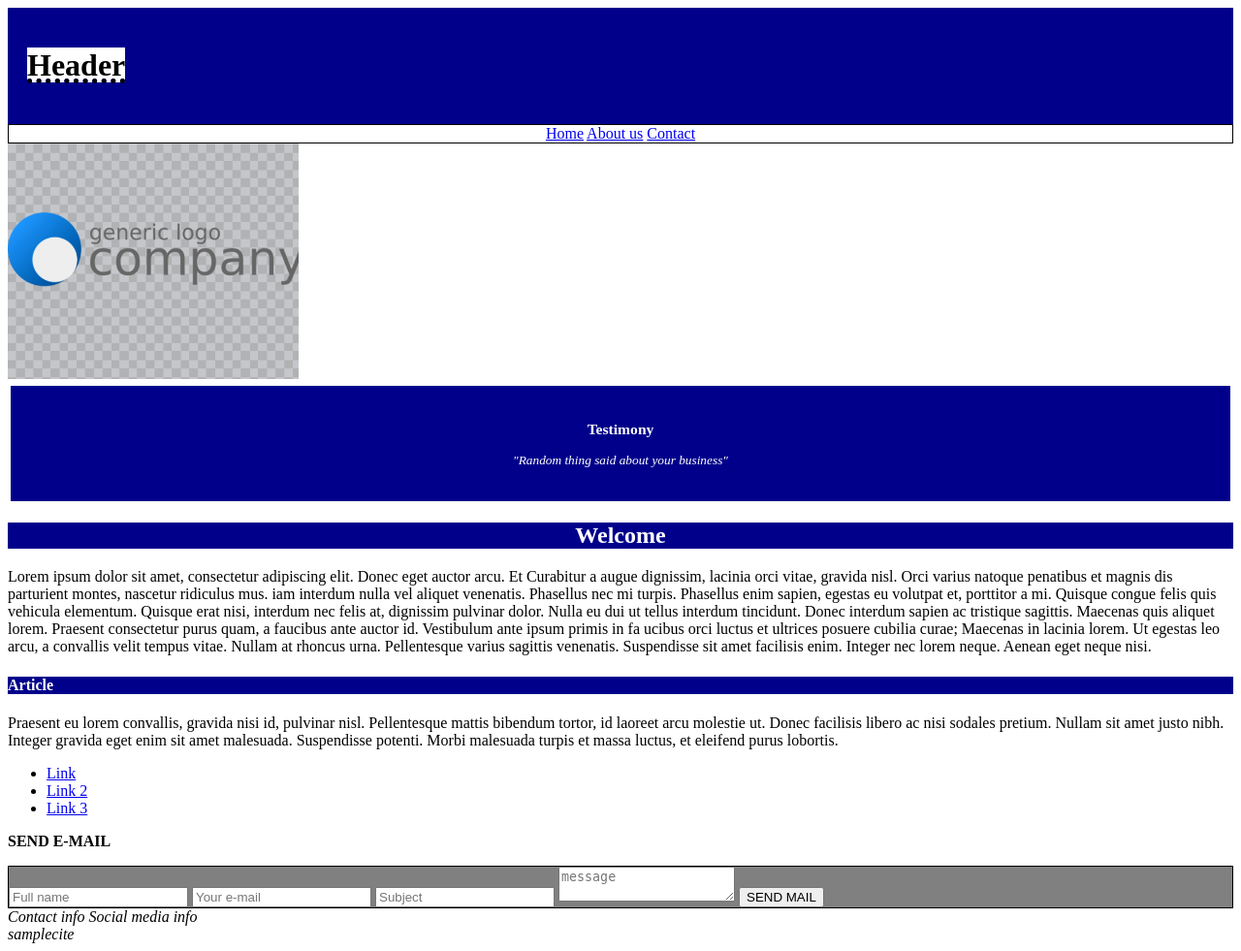
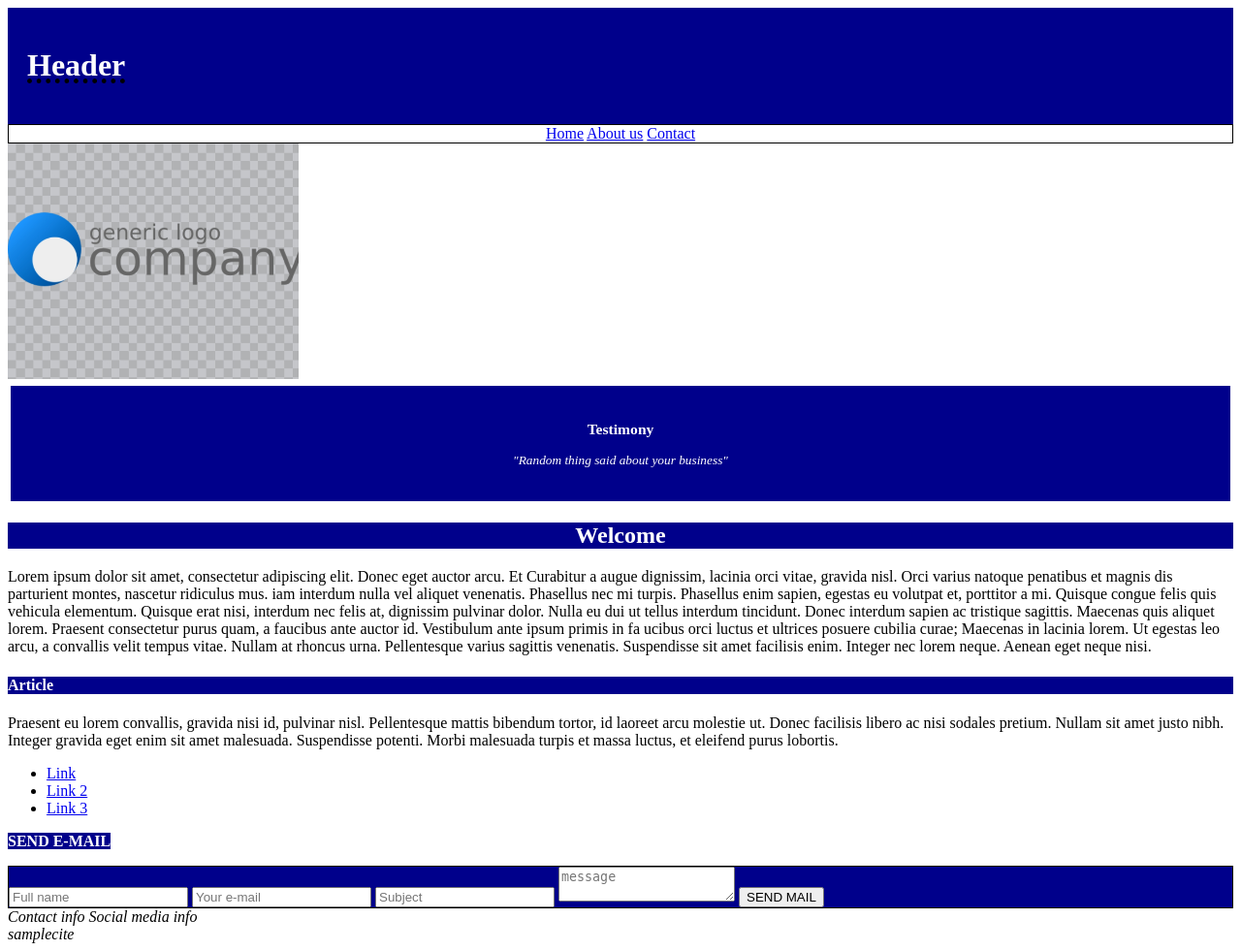
Before and after one commit to Mos-Def/sample-webpage, a PHP site: page / in a window 1280 px wide. Shown: the whole page at 97% size. Run offline with PHP 8.4, Linux system fonts and the light colour scheme.

Commit message:
update stylesheet.css

```diff
--- a/css/stylesheet.css
+++ b/css/stylesheet.css
@@ -48,7 +48,8 @@ h4 {
 
 /*---------------------BODY--------------------------------*/
 b {
-    background-color: white;
+    background-color: darkblue;
+    color: white;
 
 }
 
@@ -80,6 +81,6 @@ aside {
 }
 
 .contactform {
-    background-color: gray;
+    background-color: darkblue;
 }
 /*--------------------------------------------------------*/
```
